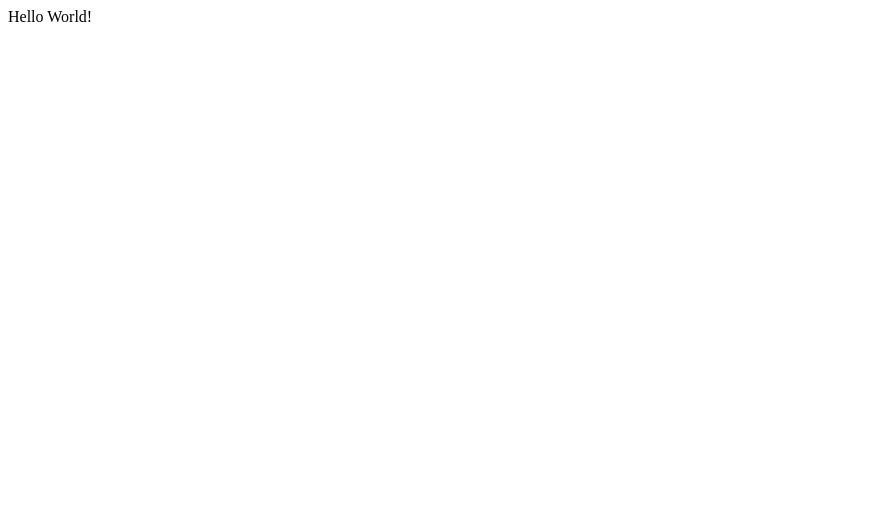
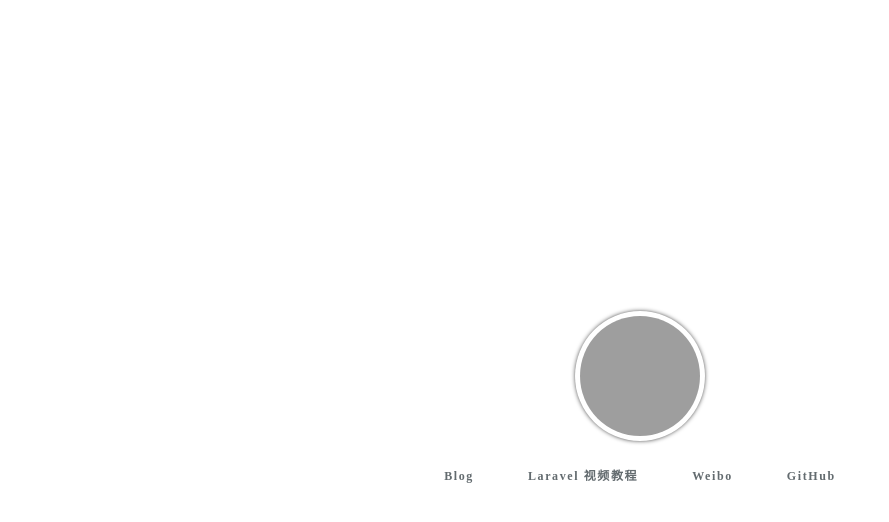
Before and after one commit to Hoooward/tychooo, a plain HTML site: page index.html in a window 1280 px wide. Shown: the whole page, without its empty margins (0-889 px from the left). Drawn offline with Linux system fonts and the light colour scheme; grey boxes are pictures that could not be loaded.

Commit message:
Update index.html

```diff
--- a/index.html
+++ b/index.html
@@ -1,12 +1,102 @@
-<!DOCTYPE html>
-<html lang="en">
-<head>
+<html lang="zh-CN"><head>
     <meta charset="UTF-8">
+    <meta name="baidu-site-verification" content="173oOEe7Tg">
+    <meta http-equiv="X-UA-Compatible" content="IE=edge">
+    <meta name="viewport" content="width=device-width, initial-scale=1, maximum-scale=1, user-scalable=no">
+    <meta name="renderer" content="webkit">
+    <meta http-equiv="Cache-Control" content="no-siteapp">
     <meta name="viewport" content="width=device-width, initial-scale=1.0">
-    <meta http-equiv="X-UA-Compatible" content="ie=edge">
-    <title>Document</title>
-</head>
-<body>
-    Hello World!
-</body>
-</html>
+    <meta name="keywords" content="jellybool,JellyBool,PHP,Laravel">
+    <meta name="description" content="A Web Developer Full of Enthusiasm And Passion">
+    <meta property="og:locale" content="zh_CN">
+    <meta property="og:type" content="article">
+    <meta property="og:title" content="Jellybool blog">
+    <meta property="og:description" content="A Web Developer And Designer Full of Enthusiasm And Passion">
+    <meta property="og:url" content="https://jellybool.com/">
+    <meta property="og:site_name" content="JellyBool">
+    <meta property="article:section" content="PHP">
+    <meta property="article:published_time" content="">
+    <meta property="article:modified_time" content="">
+    <meta property="og:updated_time" content="">
+    <link rel="canonical" href="https://jellybool.com/">
+    <link rel="shortcut icon" href="https://jellybool.com/images/logo.ico">
+    <title>JellyBool | A Web Developer</title>
+        <style>
+            html, body {
+                background-color: #fff;
+                color: #636b6f;
+                font-family: 'Raleway';
+                font-weight: 100;
+                height: 100vh;
+                margin: 0;
+            }
+            .full-height {
+                height: 100vh;
+            }
+            .flex-center {
+                align-items: center;
+                display: flex;
+                justify-content: center;
+            }
+            .position-ref {
+                position: relative;
+            }
+            .top-right {
+                position: absolute;
+                right: 10px;
+                top: 18px;
+            }
+            .content {
+                text-align: center;
+            }
+            .title {
+                font-size: 84px;
+            }
+            .links > a {
+                color: #636b6f;
+                padding: 0 25px;
+                font-size: 12px;
+                font-weight: 600;
+                letter-spacing: .1rem;
+                text-decoration: none;
+            }
+            .m-b-md {
+                margin-bottom: 30px;
+            }
+            .title a img {
+                max-height: none!important;
+                width: 120px;
+                height: 120px;
+                overflow: hidden;
+                border-radius: 50%;
+                background: #FFF;
+                box-shadow: rgba(255,255,255,1) 0 0 0 5px,rgba(0,0,0,1) 0 0 5px 4px;
+                -webkit-transition: -webkit-transform 600ms;
+                -moz-transition: -moz-transform 600ms;
+                transition: transform 600ms;
+            }
+            .title a img:hover {
+                -webkit-transform: rotate(360deg);
+                -moz-transform: rotate(360deg);
+                transform: rotate(360deg);
+            }
+        </style>
+    </head>
+    <body>
+        <div class="flex-center position-ref full-height">
+            <div class="content">
+                <div class="title m-b-md">
+                    <a href="/">
+                       <img src="https://o0dpls1ru.qnssl.com/aviary_heibai_small.jpg" alt="JellyBool">
+                    </a>
+                </div>
+                <div class="links">
+                    <a target="_blank" rel="noreferrer noopener" href="https://laravist.com/blog">Blog</a>
+                    <a target="_blank" rel="noreferrer noopener" href="https://laravist.com">Laravel 视频教程</a>
+                    <a target="_blank" rel="noreferrer noopener" href="http://weibo.com/laravist">Weibo</a>
+                    <a target="_blank" rel="noreferrer noopener" href="https://github.com/JellyBool">GitHub</a>
+                </div>
+            </div>
+        </div>
+
+</body></html>
```
